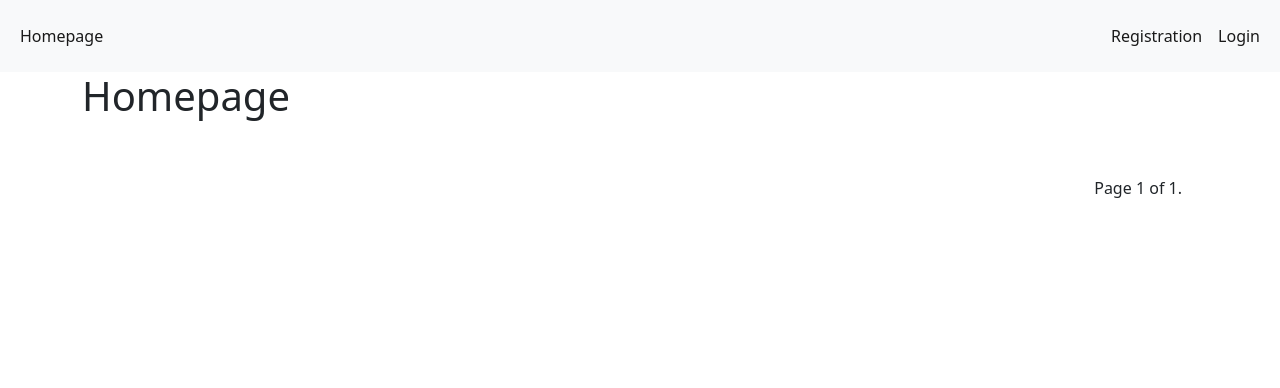
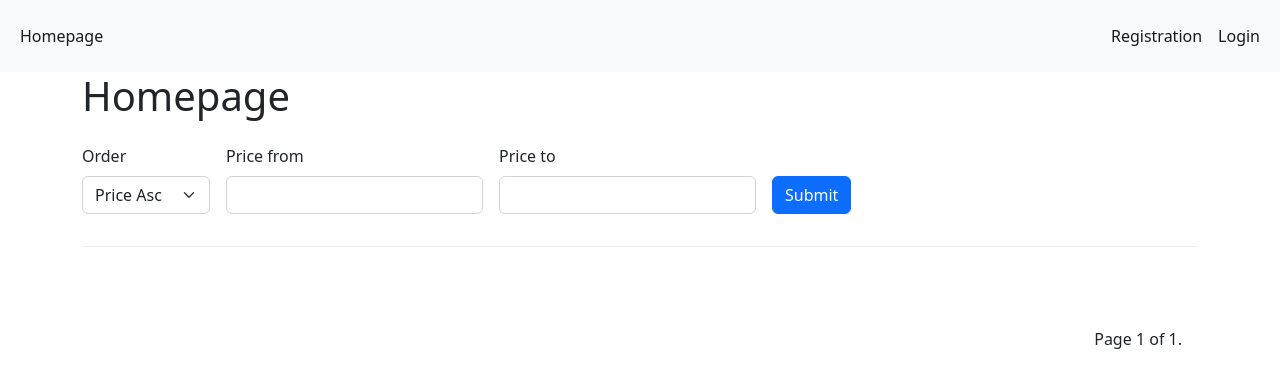
Before and after one commit to manti-by/brottli, a Django app: page / in a window 1280 px wide. Shown: the top 388 px of the page. Run offline with Django 4.2, Linux system fonts and the light colour scheme; data that the repository does not hold is empty; some libraries are stand-ins or nearby versions.

Commit message:
Add product filters, fix pagination

```diff
--- a/brottli/settings.py
+++ b/brottli/settings.py
@@ -40,6 +40,7 @@ INSTALLED_APPS = [
     "django.contrib.staticfiles",
     "crispy_forms",
     "crispy_bootstrap5",
+    "brottli",
     "users",
     "products",
 ]
--- /dev/null
+++ b/products/forms.py
@@ -0,0 +1,12 @@
+from django import forms
+
+ORDER_CHOICES = (
+    ("price", "Price Asc"),
+    ("-price", "Price Desc"),
+)
+
+
+class ProductsFilterForm(forms.Form):
+    order = forms.ChoiceField(choices=ORDER_CHOICES, required=False)
+    price_from = forms.IntegerField(required=False)
+    price_to = forms.IntegerField(required=False)
--- a/products/views.py
+++ b/products/views.py
@@ -1,11 +1,23 @@
 from django.shortcuts import render
 from django.core.paginator import Paginator
 
+from products.forms import ProductsFilterForm
 from products.models import Product
 
 
 def products(request):
-    paginator = Paginator(Product.objects.all(), 15)
+    queryset = Product.objects.all()
+    filter_form = ProductsFilterForm(request.GET)
+    if filter_form.is_valid():
+        if filter_form.cleaned_data["price_from"]:
+            queryset = queryset.filter(price__gte=filter_form.cleaned_data["price_from"])
+        if filter_form.cleaned_data["price_to"]:
+            queryset = queryset.filter(price__lte=filter_form.cleaned_data["price_to"])
+        if filter_form.cleaned_data["order"]:
+            queryset = queryset.order_by(filter_form.cleaned_data["order"])
+
     page_number = request.GET.get("page")
+    paginator = Paginator(queryset, 15)
     page = paginator.get_page(page_number)
-    return render(request, "index.html", {"page": page})
+
+    return render(request, "index.html", {"page": page, "filter_form": filter_form})
--- /dev/null
+++ b/static/index.css
@@ -0,0 +1,18 @@
+.filter-form form {
+  padding: 1rem 0;
+  border-bottom: 1px solid #eee;
+  margin-bottom: 2rem;
+}
+
+.filter-form form div {
+  padding-right: 1rem;
+}
+
+.filter-form .submit-row {
+  position: relative;
+}
+
+.filter-form .submit-row button {
+  position: absolute;
+  bottom: 0;
+}
--- a/templates/index.html
+++ b/templates/index.html
@@ -1,11 +1,19 @@
 {% extends "base.html" %}
-{% load static %}
+{% load static crispy_forms_filters %}
 
 {% block title %}Homepage{% endblock %}
 
 {% block content %}
   <div class="container">
     <h1>Homepage</h1>
+    <div class="filter-form">
+      <form method="GET" class="d-flex">
+        {{ filter_form|crispy }}
+        <div class="submit-row mb-3">
+          <button type="submit" class="btn btn-primary">Submit</button>
+        </div>
+      </form>
+    </div>
     <div class="row">
       {% for product in page %}
         {% if forloop.counter0|divisibleby:3 %}
--- a/templates/pagination.html
+++ b/templates/pagination.html
@@ -1,21 +1,23 @@
+{% load pagination_tags %}
+
 <div class="row my-5">
   <div class="col-6 text-start">
     <nav aria-label="Page navigation example">
       <ul class="pagination">
         {% if page.has_previous %}
           <li class="page-item">
-            <a class="page-link" href="?page=1">&laquo; first</a>
+            <a class="page-link" href="{% url_replace page=1 %}">&laquo; first</a>
           </li>
           <li class="page-item">
-            <a class="page-link" href="?page={{ page.previous_page_number }}">Previous</a>
+            <a class="page-link" href="{% url_replace page=page.previous_page_number %}">Previous</a>
           </li>
         {% endif %}
         {% if page.has_next %}
           <li class="page-item">
-            <a class="page-link" href="?page={{ page.next_page_number }}">Next</a>
+            <a class="page-link" href="{% url_replace page=page.next_page_number %}">Next</a>
           </li>
           <li class="page-item">
-            <a class="page-link" href="?page={{ page.paginator.num_pages }}">last &raquo;</a>
+            <a class="page-link" href="{% url_replace page=page.paginator.num_pages %}">last &raquo;</a>
           </li>
         {% endif %}
       </ul>
```
Also changed, not shown: brottli/templatetags/pagination_tags.py (added, +17 -0 lines), brottli/templatetags/__init__.py (added).
